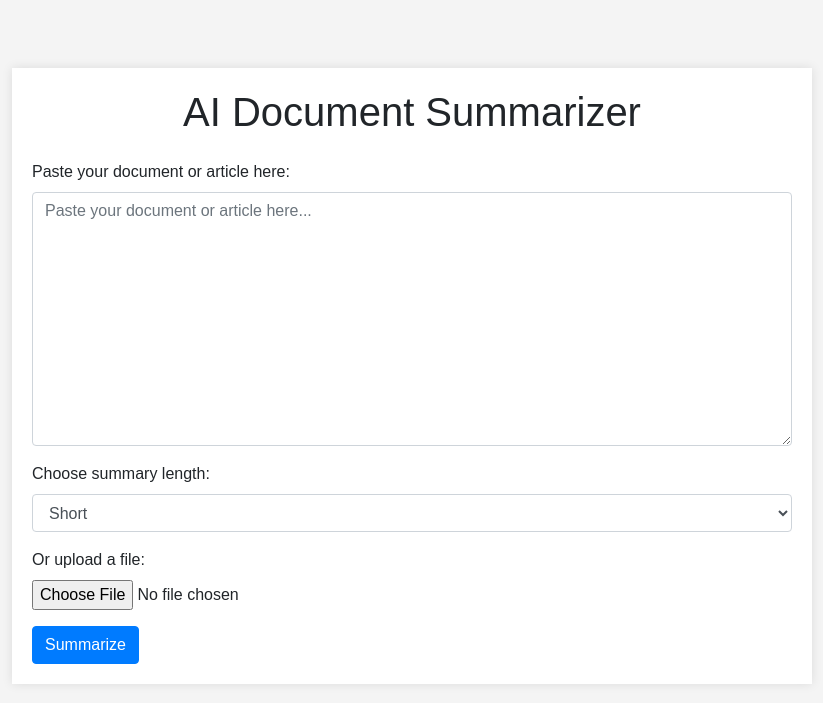
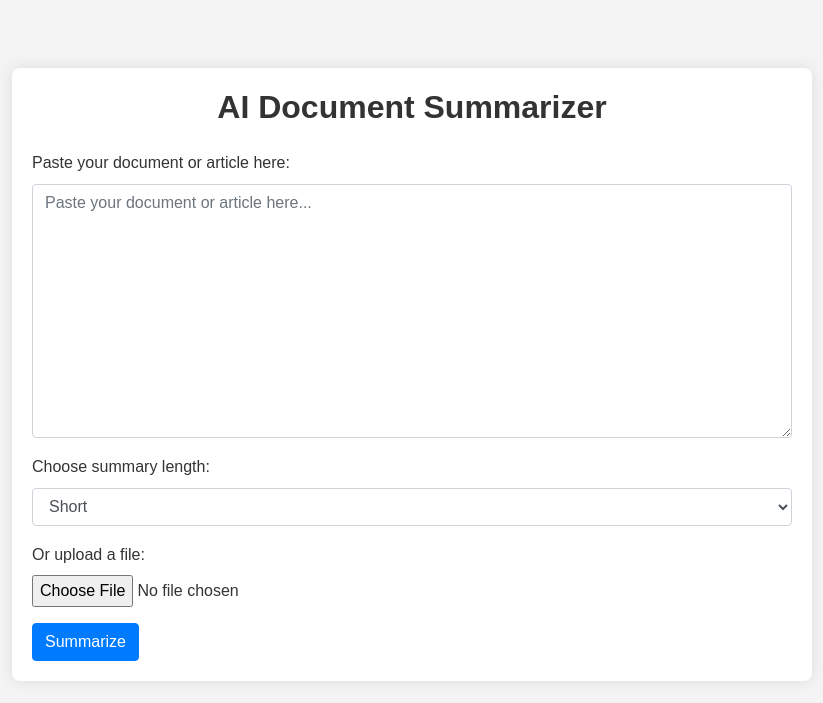
Before and after one commit to Symphatic/AIBDS, a Flask app: page / in a window 1280 px wide. Shown: the top 703 px of the page, without its empty margins (228-1051 px from the left). Run offline with Flask 3, Linux system fonts and the light colour scheme; some libraries are stand-ins or nearby versions.

Commit message:
Update style.css

```diff
--- a/static/style.css
+++ b/static/style.css
@@ -1,36 +1,124 @@
+/* Global Styles */
 body {
-    font-family: Arial, sans-serif;
+    font-family: 'Arial', sans-serif;
     background-color: #f4f4f4;
     margin: 0;
     padding: 20px;
+    line-height: 1.6;
+    color: #333;
 }
 
+/* Container Styles */
 .container {
     max-width: 800px;
     margin: 0 auto;
     background-color: #fff;
     padding: 20px;
-    box-shadow: 0px 0px 10px rgba(0, 0, 0, 0.1);
+    box-shadow: 0px 0px 15px rgba(0, 0, 0, 0.1);
+    border-radius: 8px;
 }
 
-textarea {
+/* Typography */
+h1, h2, h3 {
+    color: #333;
+    font-weight: 700;
+}
+
+h1 {
+    margin-bottom: 20px;
+    font-size: 2rem;
+}
+
+h2 {
+    margin-top: 20px;
+    font-size: 1.75rem;
+}
+
+p {
+    margin-bottom: 15px;
+    color: #555;
+}
+
+/* Form Elements */
+textarea, input[type="text"], input[type="email"], input[type="password"] {
     width: 100%;
     padding: 10px;
-    margin-bottom: 10px;
+    margin-bottom: 15px;
+    border: 1px solid #ccc;
+    border-radius: 4px;
+    font-size: 1rem;
 }
 
+textarea:focus, input[type="text"]:focus, input[type="email"]:focus, input[type="password"]:focus {
+    border-color: #007BFF;
+    outline: none;
+    box-shadow: 0 0 5px rgba(0, 123, 255, 0.5);
+}
+
+/* Button Styles */
 button {
     padding: 10px 20px;
     background-color: #007BFF;
     color: #fff;
     border: none;
+    border-radius: 4px;
+    font-size: 1rem;
     cursor: pointer;
+    transition: background-color 0.3s ease;
 }
 
 button:hover {
     background-color: #0056b3;
 }
 
-h2 {
-    margin-top: 20px;
+/* Links */
+a {
+    color: #007BFF;
+    text-decoration: none;
 }
+
+a:hover {
+    text-decoration: underline;
+}
+
+/* Flash Messages */
+.flashes {
+    list-style-type: none;
+    padding: 0;
+}
+
+.flashes li {
+    padding: 10px;
+    margin-bottom: 10px;
+    border-radius: 4px;
+}
+
+.flashes .success {
+    background-color: #d4edda;
+    color: #155724;
+}
+
+.flashes .error {
+    background-color: #f8d7da;
+    color: #721c24;
+}
+
+/* Responsive Adjustments */
+@media (max-width: 768px) {
+    .container {
+        padding: 15px;
+    }
+
+    h1 {
+        font-size: 1.75rem;
+    }
+
+    h2 {
+        font-size: 1.5rem;
+    }
+
+    button {
+        width: 100%;
+        padding: 12px;
+    }
+}
```
